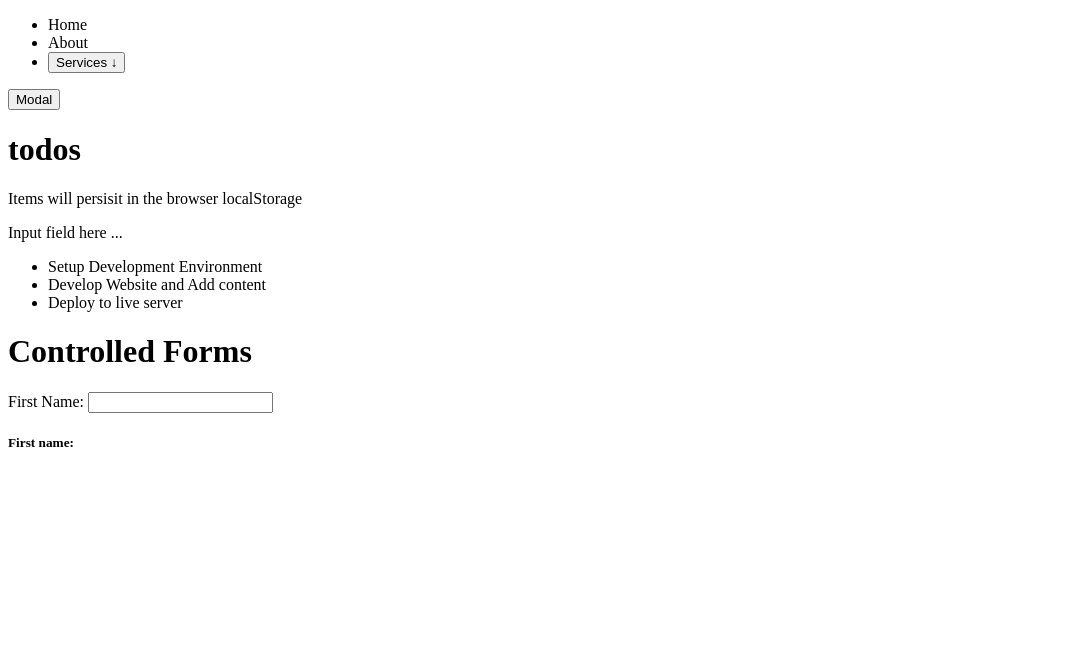
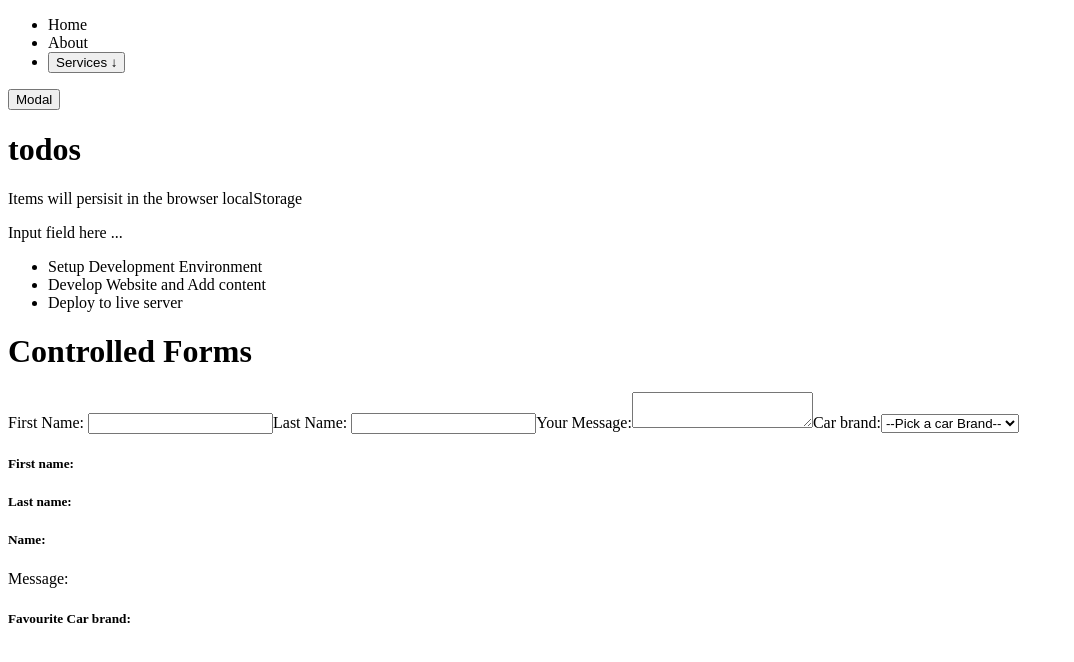
Before and after one commit to ProgramKingAbel/react-todo-app, a React (Vite) app: page / in a window 1280 px wide. Shown: the top 662 px of the page, without its empty margins (0-1074 px from the left). Built offline with nearby package versions, Linux system fonts and the light colour scheme.

Commit message:
Add input fields

```diff
--- a/src/components/Form.jsx
+++ b/src/components/Form.jsx
@@ -1,10 +1,23 @@
 import React, { useState } from 'react';
 
 const Form = () => {
-  const [fname, setFname] = useState("");
+  const carBrands = ["Mercedes", "BMW", "Maserati", "Infinity", "Audi"];
+  const carBrandOptions = carBrands.map((carBrand, key) => (
+    <option value={carBrand} key={key}>{ carBrand }</option>
+  ))
+
+  const [state, setState] = useState({
+    fname: "",
+    lname: "",
+    message: "",
+    carBrand: "",
+  });
 
   const handler = (e) => {
-    setFname(e.target.value);
+    setState((state) => ({
+      ...state,
+      [e.target.name]: e.target.value
+    }))
   }
 
   return (
@@ -14,10 +27,41 @@ const Form = () => {
         <label>
           First Name: {" "}
 
-          <input type="text" value={fname} onChange={handler}/>
+          <input type="text" name='fname' value={state.fname} onChange={handler}/>
+        </label>
+        <label>
+          Last Name: {" "}
+
+          <input type="text" name='lname' value={state.lname} onChange={handler}/>
+        </label>
+        <label>
+          Your Message:
+
+          <textarea name='message' value={state.message} onChange={handler}/>
+        </label>
+        <label>
+          Car brand:
+          <select name='carBrand'
+            value={state.carBrand}
+            onChange={handler}
+          >
+            <option
+              value={""} disabled
+            >
+              --Pick a car Brand--
+            </option>
+            {carBrandOptions}
+          </select>
         </label>
       </form>
-      <h5>First name: { fname }</h5>
+      <h5>First name: {state.fname}</h5>
+      <h5>Last name: {state.lname}</h5>
+
+      <h5>
+        Name: {state.fname} {state.lname}
+      </h5>
+      <p>Message: {state.message}</p>
+      <h5>Favourite Car brand: { state.carBrand }</h5>
     </>
   )
 }
```
